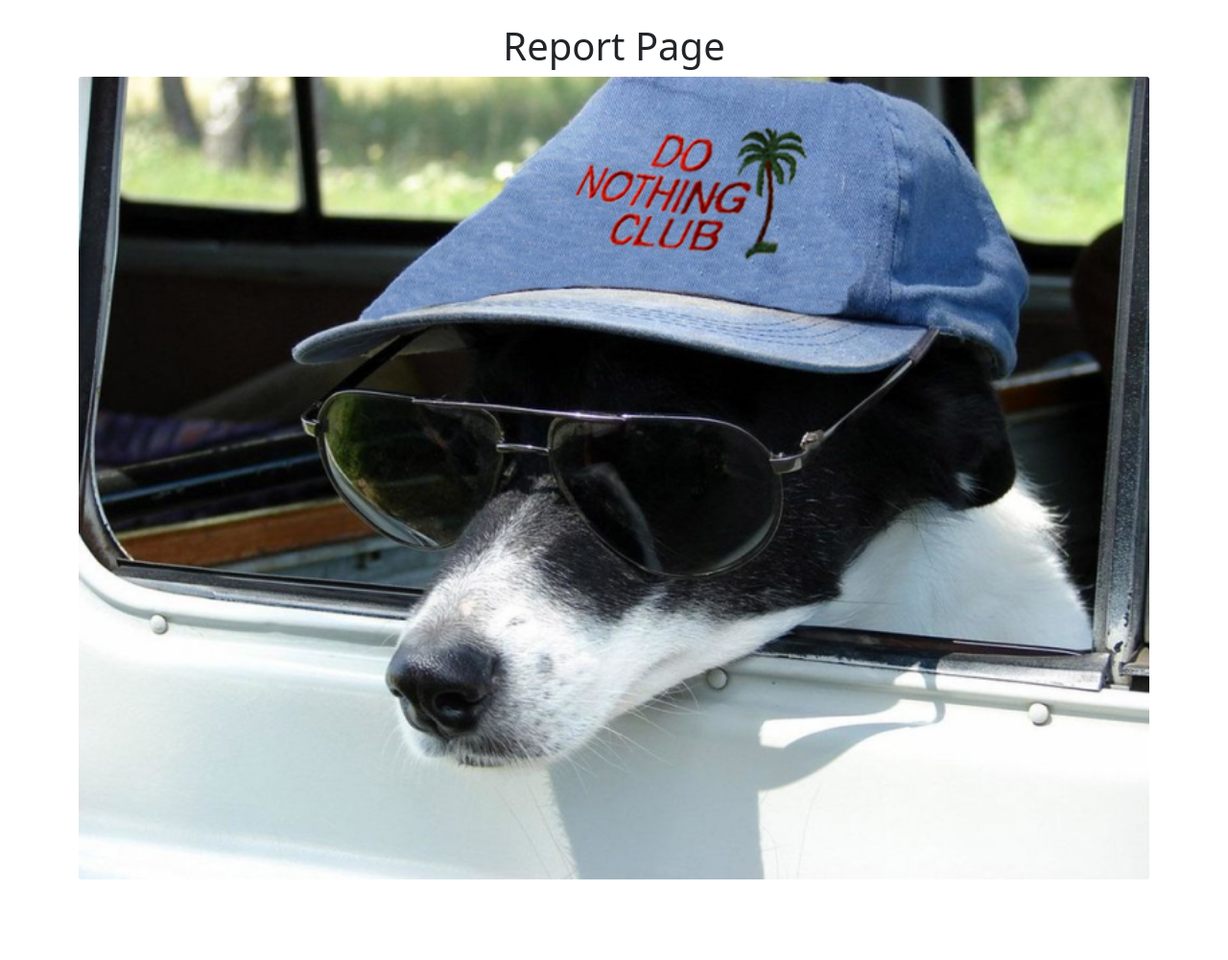
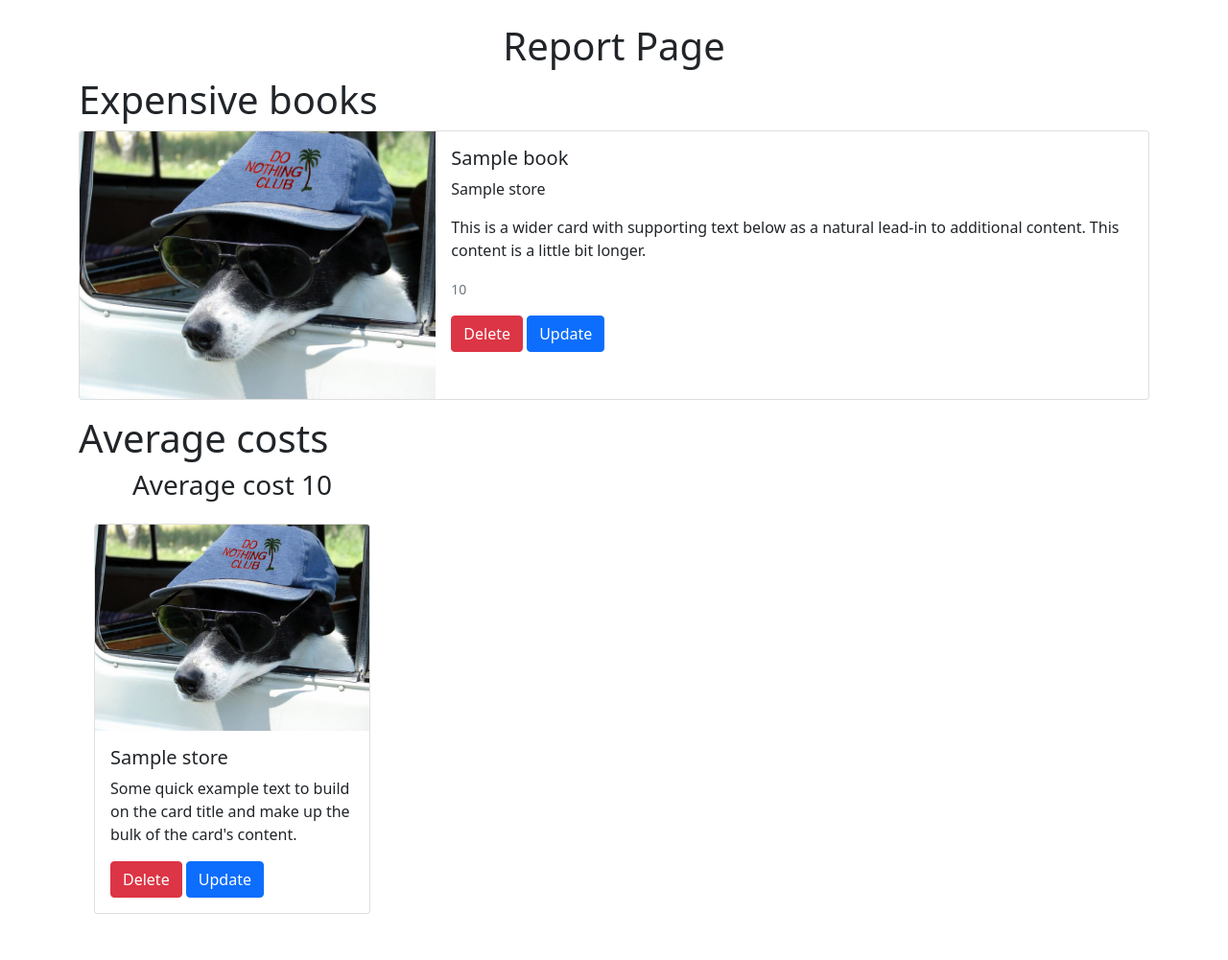
Before and after one commit to DonVadimon/IU5-55-RIP, a Django app: template rk2/templates/report.html in a window 1280 px wide. Shown: the part 72-1073 px from the top of the page at 96% size. Before the commit the page ends 989 px from the top, so only its background shows below. Run offline with Django 3.2, Linux system fonts and the light colour scheme; the template is opened without the code that fills it: most values are stand-ins (such as "Sample title", 1, 10 or a date in 2020).

Commit message:
seems to be done

```diff
--- a/rk2/books/models.py
+++ b/rk2/books/models.py
@@ -15,7 +15,8 @@ class Book (models.Model):
         BookStore,
         on_delete=models.SET_DEFAULT,
         null=True,
-        default=None
+        default=None,
+        related_name="books"
     )
 
     def __str__(self):
--- /dev/null
+++ b/rk2/templates/book/book_card.html
@@ -0,0 +1,22 @@
+{% load static %}
+
+<div class="card mb-3">
+    <div class="row g-0">
+        <div class="col-md-4">
+            <img src="{% static 'img/pes_ava.png' %}" class="img-fluid rounded-start" />
+        </div>
+        <div class="col-md-8">
+            <div class="card-body">
+                <h5 class="card-title">{{ book.name }}</h5>
+                <p class="card-text">{{ book.store.name }}</p>
+                <p class="card-text">
+                    This is a wider card with supporting text below as a natural lead-in to additional content. This
+                    content is a little bit longer.
+                </p>
+                <p class="card-text"><small class="text-muted">{{ book.cost }}</small></p>
+                <a href="{% url 'delete_book' book.pk %}" class="btn btn-danger"> Delete </a>
+                <a href="{% url 'update_book' book.pk %}" class="btn btn-primary"> Update </a>
+            </div>
+        </div>
+    </div>
+</div>
--- a/rk2/templates/book/book_form.html
+++ b/rk2/templates/book/book_form.html
@@ -18,7 +18,7 @@
 
 <div class="mb-3">
     <label for="bookStore" class="form-label">Select Store</label>
-    <select class="form-select" aria-label="Default select example" id="bookStore">
+    <select name="store" class="form-select" aria-label="Default select example" id="bookStore">
         {% for store in stores %}
         <option value="{{ store.pk }}">{{ store.name }}</option>
         {% endfor %}
--- a/rk2/templates/report.html
+++ b/rk2/templates/report.html
@@ -1,17 +1,22 @@
-{% extends 'inc/base.html' %}
-
-{% load static %}
-
-{% block content %}
+{% extends 'inc/base.html' %} {% load static %} {% block content %}
 <div class="container">
-  <h1 class="text-center mt-4">Report Page</h1>
+    <h1 class="text-center mt-4">Report Page</h1>
 </div>
 <!-- Page Content -->
 <div>
-    <img src="{% static 'img/pes_ava.png' %}" alt="#" class="card-img">
-  {% comment %} {% for q in page_obj %}
-  {% include "inc/question.html" with q=q %}
-  {% endfor %} {% endcomment %}
+    <h1>Expensive books</h1>
+    {% for book in expensive_books %} {% include 'book/book_card.html' with book=book %} {% endfor %}
+</div>
 
+<div>
+    <h1>Average costs</h1>
+    <div class="d-flex flex-wrap">
+        {% for avg_price in avg_prices %}
+        <div class="d-flex flex-column align-center" >
+            <h3 class="text-center">Average cost {{ avg_price.price }}</h3>
+            {% include 'store/store_card.html' with store=avg_price.store %}
+        </div>
+        {% endfor %}
+    </div>
 </div>
 {% endblock content %}
--- /dev/null
+++ b/rk2/templates/store/store_card.html
@@ -0,0 +1,13 @@
+{% load static %}
+
+<div class="card m-3" style="width: 18rem">
+    <img src="{% static 'img/pes_ava.png' %}" class="card-img-top" alt="..." />
+    <div class="card-body">
+        <h5 class="card-title">{{ store.name }}</h5>
+        <p class="card-text">
+            Some quick example text to build on the card title and make up the bulk of the card's content.
+        </p>
+        <a href="{% url 'delete_store' store.pk %}" class="btn btn-danger"> Delete </a>
+        <a href="{% url 'update_store' store.pk %}" class="btn btn-primary"> Update </a>
+    </div>
+</div>
```
Also changed, not shown: rk2/books/views.py (+13 -3 lines), rk2/templates/book/book_list.html (+1 -8 lines), rk2/templates/store/store_list.html (+2 -8 lines).
